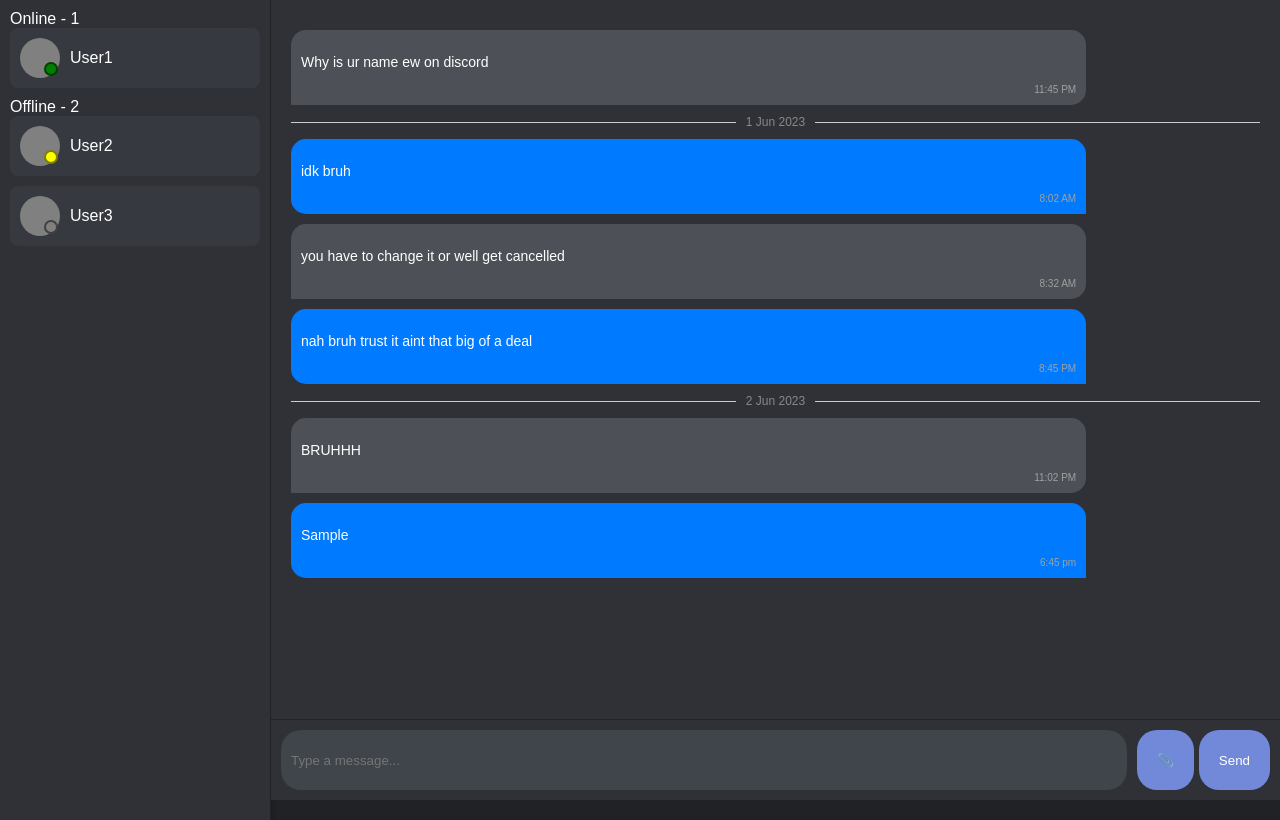
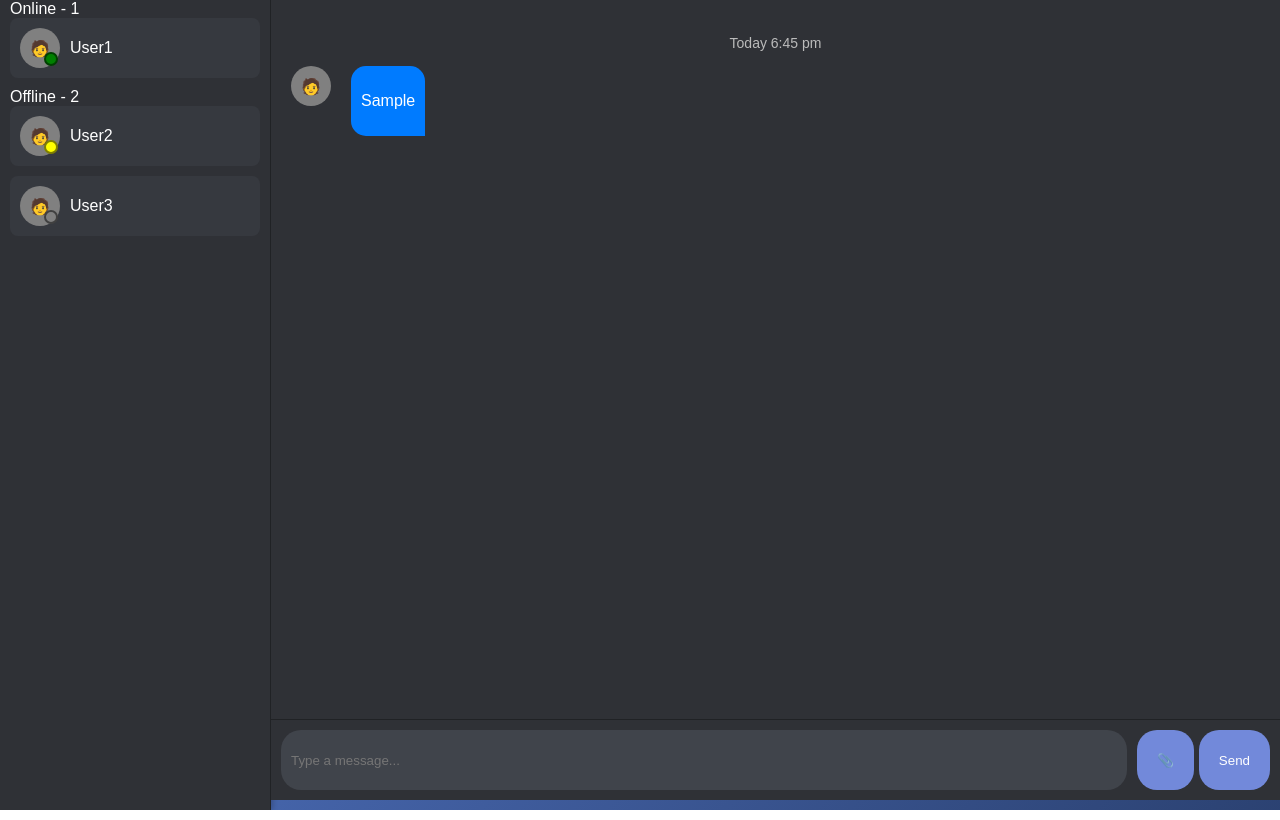
Before and after one commit to Kiratyy/Secure-Programming-Chat-System, a website: page public/main.html in a window 1280 px wide. Both pictures are taken after typing "Sample" into the empty fields and a click on the button "Send". Drawn offline with Linux system fonts and the light colour scheme.

Commit message:
Updated app.js, main.html, style.css, and added landing.html

```diff
--- /dev/null
+++ b/package.json
@@ -0,0 +1,5 @@
+{
+  "dependencies": {
+    "express": "^4.21.0"
+  }
+}
--- a/public/app.js
+++ b/public/app.js
@@ -11,23 +11,26 @@ let selectedFile = null;
 let typingTimeout;
 let activityTimeout;
 let isUserTyping = false;
+let lastTimestamp = null; // Track the last timestamp to determine if a new one should be shown
+const timestampThreshold = 30 * 60 * 1000; // 30 minutes
+const storedUsername = localStorage.getItem('username'); // Get stored username
 
 const members = [
-    { id: 'User1', status: 'online' },
+    { id: storedUsername || 'User1', status: 'online' },
     { id: 'User2', status: 'idle' },
     { id: 'User3', status: 'offline' }
 ];
 
 const memberList = document.getElementById('member-list');
 
-// Update the member list and count the number of online/offline members.
+// Update the member list and count the number of online/offline members
 const updateMemberList = () => {
-    memberList.innerHTML = ''; // Clear existing members.
+    memberList.innerHTML = ''; // Clear existing members
 
     let onlineMembers = members.filter(member => member.status === 'online');
     let offlineMembers = members.filter(member => member.status !== 'online');
 
-    // Render the number of online members and the list.
+    // Render the number of online members and the list
     const onlineTitle = document.createElement('div');
     onlineTitle.innerText = `Online - ${onlineMembers.length}`;
     onlineTitle.classList.add('member-section-title');
@@ -38,12 +41,12 @@ const updateMemberList = () => {
         memberList.appendChild(memberDiv);
     });
 
-    // Render the divider.
+    // Render the divider
     const divider = document.createElement('div');
     divider.classList.add('divider');
     memberList.appendChild(divider);
 
-    // Render the number of offline members and the list.
+    // Render the number of offline members and the list
     const offlineTitle = document.createElement('div');
     offlineTitle.innerText = `Offline - ${offlineMembers.length}`;
     offlineTitle.classList.add('member-section-title');
@@ -55,19 +58,20 @@ const updateMemberList = () => {
     });
 };
 
-// Create member elements.
+// Create member elements
 const createMemberElement = (member) => {
     const memberDiv = document.createElement('div');
     memberDiv.classList.add('member');
 
     const avatar = document.createElement('div');
     avatar.classList.add('avatar');
+    avatar.innerHTML = '🧑'; // Avatar for both chat and sidebar
 
     const statusDot = document.createElement('div');
     statusDot.classList.add('status-dot');
 
-    if (member.id === 'User1' && isUserTyping) {
-        statusDot.classList.add('typing-status'); // typing gif
+    if (member.id === storedUsername && isUserTyping) {
+        statusDot.classList.add('typing-status'); // Typing gif
     } else if (member.status === 'online') {
         statusDot.classList.add('online');
         statusDot.title = 'Online';
@@ -89,85 +93,122 @@ const createMemberElement = (member) => {
     return memberDiv;
 };
 
-// Message sending logic.
+// Function to add a timestamp at the top of a message if necessary
+const addTimestampIfNeeded = () => {
+    const now = new Date();
+    if (!lastTimestamp || now - lastTimestamp > timestampThreshold) {
+        const timestampDiv = document.createElement('div');
+        timestampDiv.classList.add('date-divider');
+
+        let timestampText = '';
+        const today = new Date();
+        const yesterday = new Date(today);
+        yesterday.setDate(today.getDate() - 1);
+
+        if (now.toDateString() === today.toDateString()) {
+            timestampText = `Today ${now.toLocaleString('en-AU', { hour: 'numeric', minute: 'numeric', hour12: true })}`;
+        } else if (now.toDateString() === yesterday.toDateString()) {
+            timestampText = `Yesterday ${now.toLocaleString('en-AU', { hour: 'numeric', minute: 'numeric', hour12: true })}`;
+        } else {
+            timestampText = now.toLocaleString('en-AU', { day: 'numeric', month: 'short', hour: 'numeric', minute: 'numeric', hour12: true });
+        }
+
+        timestampDiv.innerText = timestampText;
+        chatBox.appendChild(timestampDiv);
+        lastTimestamp = now;
+    }
+};
+
+// Message sending logic (remove daily message timestamp suffixes but keep timestamp where necessary)
 const sendMessage = (e) => {
     e.preventDefault();
 
     if (inputText.value.trim() === '' && !selectedFile) {
-        return; // Do not send empty messages.
+        return; // Do not send empty messages
     }
 
-    const timestamp = new Date().toLocaleString('en-AU', { hour: 'numeric', minute: 'numeric', hour12: true });
+    addTimestampIfNeeded(); // Add timestamp if necessary
+
+    const messageContainer = document.createElement('div');
+    messageContainer.classList.add('message-container'); // New container for each message
+
+    // Add avatar and username outside of message bubble
+    const avatarDiv = document.createElement('div');
+    avatarDiv.classList.add('avatar');
+    avatarDiv.innerHTML = '🧑';  // Simple avatar (replace with actual avatar if needed)
+
+    const usernameSpan = document.createElement('span');
+    usernameSpan.classList.add('username');
+    usernameSpan.textContent = storedUsername;
+
+    messageContainer.appendChild(avatarDiv); // Add avatar
+    messageContainer.appendChild(usernameSpan); // Add username
 
     const messageDiv = document.createElement('div');
-    messageDiv.classList.add('message', 'message-right');
+    messageDiv.classList.add('message', 'message-right'); // Message bubble
 
+    // Add message text if available
     if (inputText.value.trim() !== '') {
         const messageText = document.createElement('p');
         messageText.innerText = inputText.value;
         messageDiv.appendChild(messageText);
     }
 
+    // Handle file attachments
     if (selectedFile) {
         const fileElement = document.createElement('div');
         fileElement.classList.add('file-attachment');
 
         const blobUrl = URL.createObjectURL(selectedFile);
-
         fileElement.innerHTML = `
             <a href="${blobUrl}" download="${selectedFile.name}" class="file-download-link no-underline">
                 📎 ${selectedFile.name} (${(selectedFile.size / 1024).toFixed(2)} KB)
             </a>
         `;
-
         messageDiv.appendChild(fileElement);
-
         simulateFileTransfer(selectedFile.size);
     }
 
-    const messageTime = document.createElement('span');
-    messageTime.classList.add('time');
-    messageTime.innerText = timestamp;
-
-    messageDiv.appendChild(messageTime);
-    chatBox.appendChild(messageDiv);
+    messageContainer.appendChild(messageDiv); // Add message bubble to container
+    chatBox.appendChild(messageContainer);
     chatBox.scrollTop = chatBox.scrollHeight;
 
     inputText.value = '';
     selectedFile = null;
-    fileTransferArea.style.display = 'none';
+    fileTransferArea.style.display = 'none'; // Hide file transfer UI
 };
 
-// Typing indicator logic.
+// Typing indicator logic
 inputText.addEventListener('input', () => {
     clearTimeout(typingTimeout);
     isUserTyping = true;
-    typingIndicator.style.display = 'block'; // Display "Typing..."
-    updateMemberList();
+    typingIndicator.style.display = 'block'; // Show typing indicator
+    typingIndicator.innerText = `${storedUsername} is typing...`; // Customize typing indicator with username
+    updateMemberList(); // Update member list to show typing status
 
     typingTimeout = setTimeout(() => {
-        typingIndicator.style.display = 'none'; // Hide the "Typing..." indicator after 2 seconds of no input.
+        typingIndicator.style.display = 'none'; // Hide typing indicator
         isUserTyping = false;
-        updateMemberList(); // Update status.
-    }, 2000);
+        updateMemberList(); // Update member list after typing stops
+    }, 2000); // Timeout to hide indicator after 2 seconds of no input
 });
 
-// File upload logic.
+// File upload logic
 const handleFileSelect = (e) => {
     selectedFile = e.target.files[0];
-    if (selectedFile && selectedFile.size <= 5 * 1024 * 1024) { // File upload logic with a 5MB limit.
+    if (selectedFile && selectedFile.size <= 5 * 1024 * 1024) { // Check file size (5MB max)
         fileTransferArea.style.display = 'block';
         filePreview.innerHTML = `
             <img src="${URL.createObjectURL(selectedFile)}" alt="File preview">
             <span>${selectedFile.name} (${(selectedFile.size / 1024).toFixed(2)} KB)</span>
         `;
     } else {
-        alert('文件大小不能超过5MB');
+        alert('File size cannot exceed 5MB');
         selectedFile = null;
     }
 };
 
-// Simulate file transfer.
+// Simulate file transfer progress
 const simulateFileTransfer = (fileSize) => {
     let progress = 0;
     const interval = setInterval(() => {
@@ -183,39 +224,71 @@ const simulateFileTransfer = (fileSize) => {
     }, fileSize / 50);
 };
 
-// Monitor user activity and manage the user's idle status.
+// Monitor user activity and manage the user's idle status
 const monitorActivity = () => {
     clearTimeout(activityTimeout);
     setUserStatus('online');
 
     activityTimeout = setTimeout(() => {
         setUserStatus('idle');
-    }, 10000); // Change to idle status after 10 seconds of inactivity.
+    }, 10000); // Change to idle status after 10 seconds of inactivity
 };
 
-// Set user status.
+// Set user status
 const setUserStatus = (status) => {
-    members[0].status = status; // Assume User1 is the current user.
-    updateMemberList();
+    members[0].status = status; // Assume the current user is User1
+    updateMemberList(); // Update the member list
 };
 
-// Event listener.
+// Event listener for sending a message
 sendButton.addEventListener('click', sendMessage);
 
+// Send message on Enter key press
 inputText.addEventListener('keypress', (e) => {
     if (e.key === 'Enter') {
         sendMessage(e);
     }
 });
 
+// File upload event listener
 attachFileButton.addEventListener('click', () => fileInput.click());
 fileInput.addEventListener('change', handleFileSelect);
 
-// Monitor user activity.
+// Monitor activity (for status)
 document.addEventListener('keydown', monitorActivity);
 document.addEventListener('mousemove', monitorActivity);
 window.addEventListener('focus', () => setUserStatus('online'));
 window.addEventListener('blur', () => setUserStatus('offline'));
 
-// Initialize the member list.
+// Initialize the member list on load
 updateMemberList();
+
+// Login functionality
+
+// Function to handle username input and redirect to the chat page
+function joinChat() {
+    const username = document.getElementById('username').value.trim();
+    if (username) {
+        localStorage.setItem('username', username);
+        window.location.href = '/main.html'; // Redirect to chat page
+    } else {
+        alert('Please enter your name');
+    }
+}
+
+// Function to check if the 'Enter' key is pressed on the login page
+function checkEnter(event) {
+    if (event.key === 'Enter') {
+        joinChat(); // Call the joinChat function when Enter is pressed
+    }
+}
+
+// Ensure that the username is displayed on the chat page
+window.onload = () => {
+    const storedUsername = localStorage.getItem('username');
+    if (storedUsername) {
+        document.getElementById('stored-username').textContent = storedUsername;
+        members[0].id = storedUsername; // Update sidebar User1 name to the logged-in username
+        updateMemberList();
+    }
+};
--- a/public/main.html
+++ b/public/main.html
@@ -3,17 +3,16 @@
 <head>
     <meta charset="UTF-8">
     <meta name="viewport" content="width=device-width, initial-scale=1.0">
-    <title>Chat System with Member List</title>
+    <title>Let's Chat</title>
     <link rel="stylesheet" href="style.css">
 </head>
 <body>
     <!-- Sidebar for member list -->
     <div id="member-list">
-        <!--  Members Title and Divider -->
         <div id="member-title">Members</div>
         <div id="divider"></div>
 
-        <!-- Member list (with status indicator) -->
+        <!-- Example members with status -->
         <div class="member">
             <div class="avatar">
                 <div class="status-dot online" title="Online"></div>
@@ -34,10 +33,11 @@
         </div>
     </div>
 
-    <!-- Chat Container -->
+    <!-- Chat container -->
     <div class="chat-container">
         <div class="chat-box">
-            <div class="message message-left">
+            <!-- Example chat messages -->
+            <!-- <div class="message message-left">
                 <p>Why is ur name ew on discord</p>
                 <span class="time">11:45 PM</span>
             </div>
@@ -58,7 +58,7 @@
             <div class="message message-left">
                 <p>BRUHHH</p>
                 <span class="time">11:02 PM</span>
-            </div>
+            </div> -->
         </div>
         <div class="file-transfer-area" style="display: none;">
             <div class="file-preview"></div>
@@ -70,7 +70,6 @@
             <button class="attach-file-button">📎</button>
             <button class="send-button">Send</button>
         </div>
-        <!-- The input prompt is being typed. -->
         <div id="typing-indicator" style="display: none;">User is typing...</div>
     </div>
 
--- a/public/style.css
+++ b/public/style.css
@@ -12,15 +12,16 @@ body {
 
 /* Sidebar styles */
 #member-list {
-    width: 250px;
+    width: 250px; /* Fix the sidebar width to prevent it from being compressed */
     background-color: #2f3136;
     color: white;
     height: 100vh;
     overflow-y: auto;
-    box-shadow: 2px 0 5px rgba(0, 0, 0, 0.2); /* 添加阴影效果 */
-    border-right: 1px solid #202225; /* 右边界线 */
+    box-shadow: 2px 0 5px rgba(0, 0, 0, 0.2); /* Add shadow */
+    border-right: 1px solid #202225; /* Right border */
     margin: 0;
     padding: 10px;
+    flex-shrink: 0; /* Prevent the sidebar from being compressed when the content increases */
 }
 
 #member-title {
@@ -56,6 +57,9 @@ body {
     background-color: gray;
     position: relative;
     margin-right: 10px;
+    display: flex;
+    align-items: center;
+    justify-content: center;
 }
 
 .status-dot {
@@ -87,13 +91,13 @@ body {
     width: 16px;
     height: 16px;
     border-radius: 50%;
-    border: none; /*Remove the border */
+    border: none; /* Remove the border */
 }
 
 /* Typing indicator */
 #typing-indicator {
     font-size: 12px;
-    color: gray;
+    color: lightgray;
     margin: 10px;
     text-align: left;
 }
@@ -115,68 +119,80 @@ body {
 
 .chat-box {
     padding: 20px;
-    height: calc(100vh - 120px); /* Ensure the chat box does not overflow. */
+    height: calc(100vh - 120px);
     overflow-y: auto;
     background-color: #2f3136;
+    flex-grow: 1; /* Chat box expands dynamically based on the content. */
 }
 
-.date-divider {
-    text-align: center;
-    font-size: 12px;
-    color: #888;
-    margin: 10px 0;
-    position: relative; /* Do not use absolute positioning, ensure it scrolls with the content. */
+/* Message container to hold avatar, username, and message bubble */
+.message-container {
+    display: flex;
+    align-items: flex-start;
+    margin-bottom: 10px;
+}
+
+.avatar {
+    width: 40px;
+    height: 40px;
+    border-radius: 50%;
+    background-color: gray;
+    margin-right: 10px;
     display: flex;
     align-items: center;
+    justify-content: center;
 }
 
-.date-divider::before,
-.date-divider::after {
-    content: "";
-    flex-grow: 1;
-    height: 1px;
-    background-color: #ccc;
+.username {
+    font-weight: bold;
+    color: #7289da;
+    margin-right: 10px;
+    margin-top: 5px;
 }
 
-.date-divider::before {
-    margin-right: 10px; /* Adjust the left and right spacing. */
+/* Message bubble */
+.message {
+    padding: 10px;
+    border-radius: 15px;
+    background-color: #007bff;
+    color: white;
+    position: relative;
+    word-wrap: break-word; /* Enable text wrapping */
+    overflow-wrap: break-word; /* Ensure text wraps properly */
 }
 
-.date-divider::after {
-    margin-left: 10px;
+/* Dynamic resizing to fit screen width */
+.message {
+    max-width: 70%; /* Set maximum width of the message bubble to 70% of the chat window */
 }
 
-.message {
-    margin: 10px 0;
-    border-radius: 10px;
-    max-width: 80%;
-    color: white;
-    font-size: 14px;
-    padding: 10px;
-    background-color: #3b3e45;
+@media screen and (max-width: 1200px) {
+    .message {
+        max-width: 60%; /* Adjust message bubble width for medium screens */
+    }
 }
 
-.message-left {
-    align-self: flex-start;
-    background-color: #4d5056;
-    border-radius: 15px 15px 15px 0;
+@media screen and (max-width: 768px) {
+    .message {
+        max-width: 50%; /* Adjust message bubble width for small screens */
+    }
 }
 
 .message-right {
-    align-self: flex-end;
     background-color: #007bff;
     border-radius: 15px 15px 0 15px;
-    color: white;
 }
 
-.message .time {
+/* Move timestamp to the bottom-right of the message bubble */
+.time {
     font-size: 10px;
     color: #a0a0a0;
-    display: block;
-    text-align: right;
-    margin-top: 5px;
+    position: absolute;
+    bottom: 5px;
+    right: 10px;
 }
 
+/* General styling */
 .input-box {
     display: flex;
     padding: 10px;
@@ -213,6 +229,7 @@ body {
     transform: translateY(2px);
 }
 
+/* File transfer area */
 .file-transfer-area {
     padding: 10px;
     background-color: #2f3136;
@@ -253,3 +270,63 @@ body {
 .file-download-link.no-underline:hover {
     text-decoration: underline;
 }
+
+/* Login page styling */
+body {
+    background: linear-gradient(135deg, #4b6cb7, #182848); /* Gradient background */
+    display: flex;
+    justify-content: center;
+    align-items: center;
+    height: 100vh;
+    margin: 0;
+    font-family: Arial, sans-serif;
+    color: #fff;
+}
+
+/* Login container */
+.welcome-container {
+    background-color: rgba(0, 0, 0, 0.7); /* Slight transparency */
+    padding: 20px 40px;
+    border-radius: 10px;
+    text-align: center;
+    box-shadow: 0 4px 8px rgba(0, 0, 0, 0.3); /* Slight shadow effect */
+    color: white;
+}
+
+/* Heading styling */
+.welcome-container h1 {
+    font-family: 'Pacifico', cursive; /* Updated font */
+    font-size: 2.5em;
+    margin-bottom: 20px;
+}
+
+/* Input and button styles */
+.welcome-container input[type="text"] {
+    padding: 10px;
+    width: 80%;
+    margin-bottom: 10px;
+    border: none;
+    border-radius: 5px;
+}
+
+.welcome-container button {
+    padding: 10px 20px;
+    border: none;
+    border-radius: 5px;
+    background-color: #fff;
+    color: #000;
+    cursor: pointer;
+    transition: background-color 0.3s ease;
+}
+
+.welcome-container button:hover {
+    background-color: #ddd;
+}
+
+/* Timestamp style for chat */
+.date-divider {
+    text-align: center;
+    font-size: 14px;
+    color: #bbb;
+    margin: 15px 0;
+}
```
Also changed, not shown: public/landing.html (added, +22 -0 lines), 2 other files.
